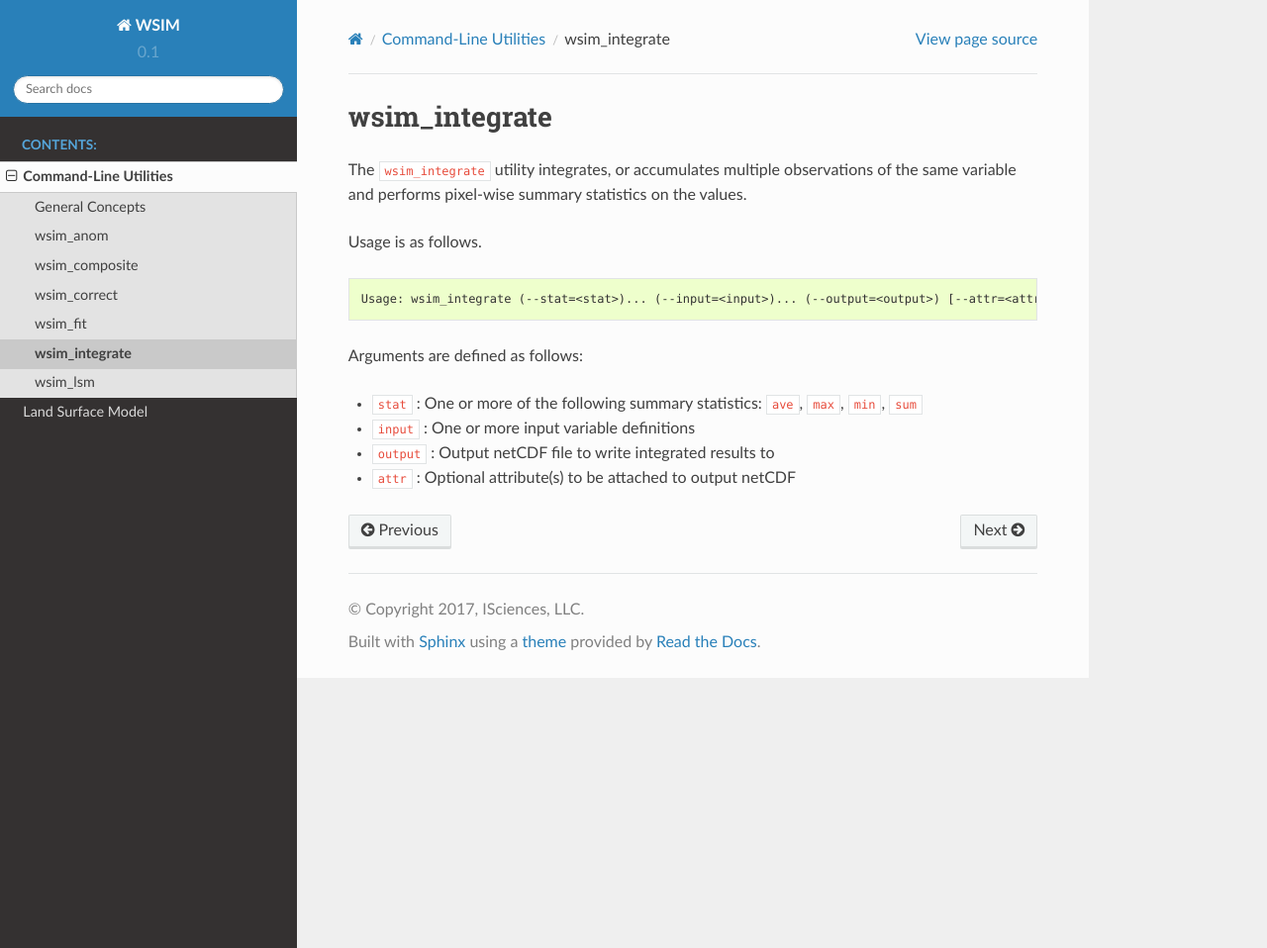
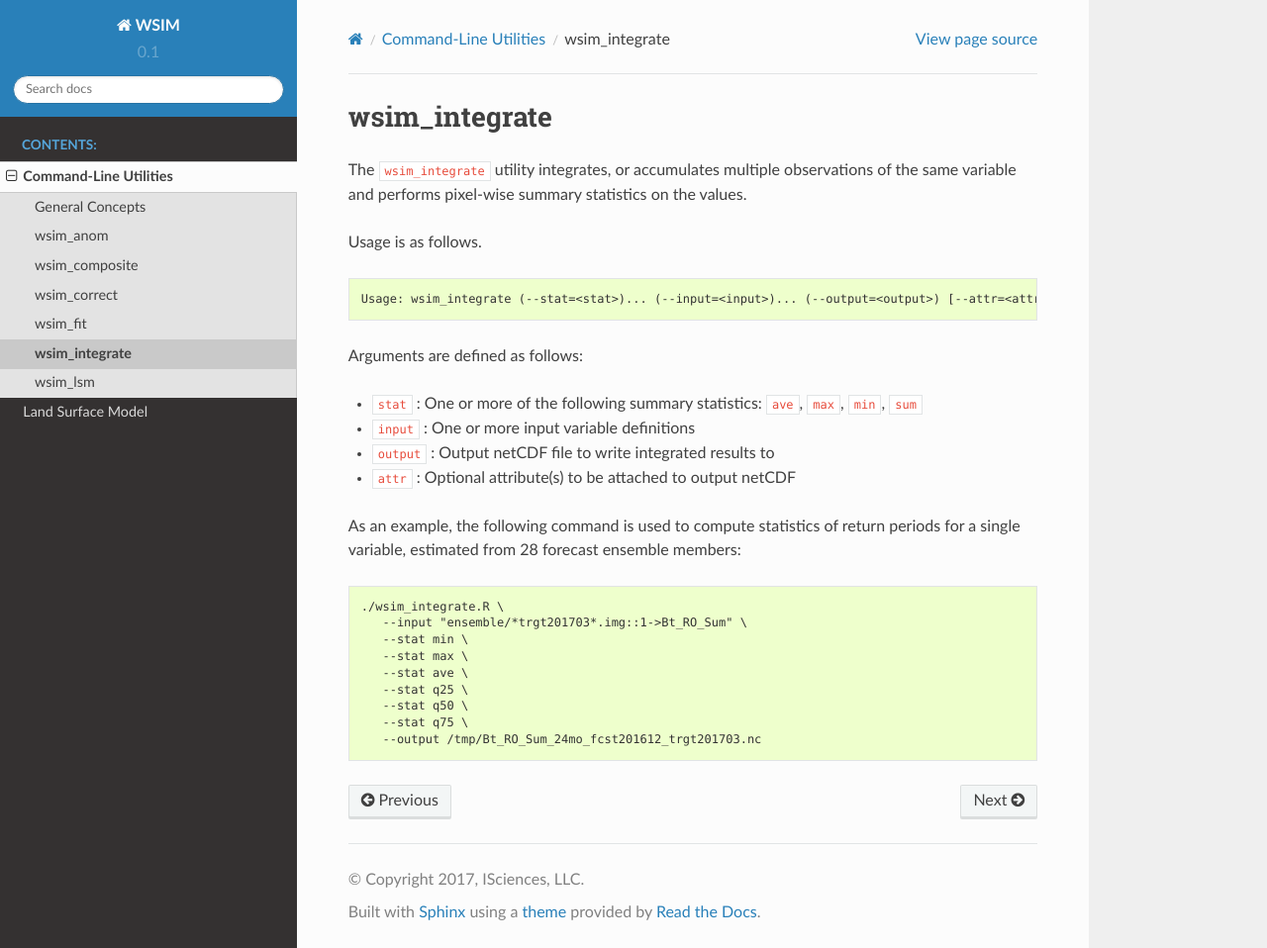
Before and after one commit to isciences/wsim, a Sphinx documentation site: the page built from docs/scripts/wsim_integrate.rst, in a window 1280 px wide and 958 px high. Shown: the whole window at 99% size. Built offline with Sphinx 7.4.7 and the Read the Docs theme 2.0.0, drawn with Linux system fonts in a browser that asks for light colours.

Commit message:
Add doc example for wsim_integrate

```diff
--- a/docs/scripts/wsim_integrate.rst
+++ b/docs/scripts/wsim_integrate.rst
@@ -15,3 +15,17 @@ Arguments are defined as follows:
 * ``input`` : One or more input variable definitions
 * ``output`` : Output netCDF file to write integrated results to
 * ``attr`` : Optional attribute(s) to be attached to output netCDF
+
+As an example, the following command is used to compute statistics of return periods for a single variable, estimated from 28 forecast ensemble members:
+
+.. code-block:: console
+
+ ./wsim_integrate.R \
+    --input "ensemble/*trgt201703*.img::1->Bt_RO_Sum" \
+    --stat min \
+    --stat max \
+    --stat ave \
+    --stat q25 \
+    --stat q50 \
+    --stat q75 \
+    --output /tmp/Bt_RO_Sum_24mo_fcst201612_trgt201703.nc
```
